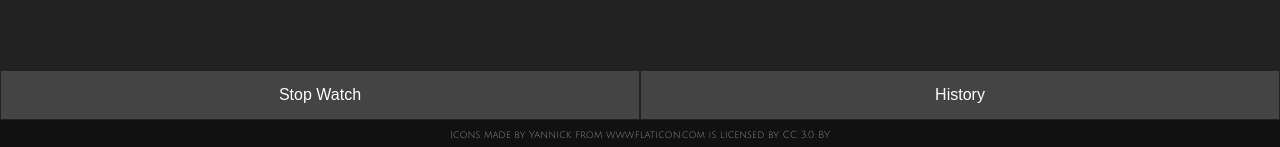
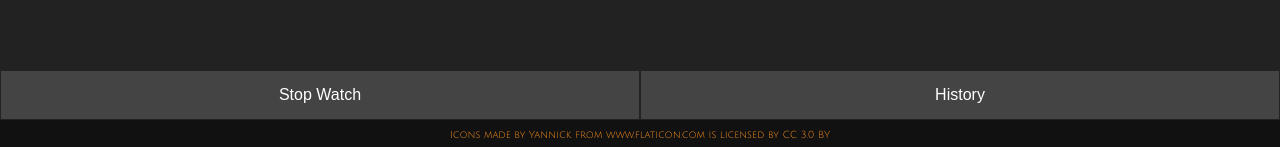
Before and after one commit to MESepehr/TimeTracker, a React (Create React App) app in the folder front-end/: page / in a window 1280 px wide. Shown: the part 650-797 px from the top of the page. Built offline with nearby package versions, Linux system fonts and the light colour scheme; the HTML template or start-up script is replaced by a standard one.

Commit message:
better coloring

```diff
--- a/front-end/src/App.css
+++ b/front-end/src/App.css
@@ -4,7 +4,8 @@
     --main-bg-color: #222222;
     --footer-color: #111111;
     --orange-color: #fe921f;
-    --orange-color-burnt: #fe661f;
+    --orange-color-buttons: #fe661f;
+    --orange-color-burnt: #fe261f;
     --gray-bg-color: #444444;
 }
 
@@ -37,7 +38,7 @@ h1 {
 .footer {
     background-color: var(--footer-color);
     position: absolute;
-    color:#888888;
+    color:var(--orange-color);
     left: 0;
     bottom: 0;
     height: 80;
@@ -75,7 +76,7 @@ button:hover {
     -moz-transition: all .2s ease-in;
     -o-transition: all .2s ease-in;
     -webkit-transition: all .2s ease-in;
-    background: var(--orange-color);
+    background: var(--orange-color-buttons);
 }
 
 button:active  {
```
